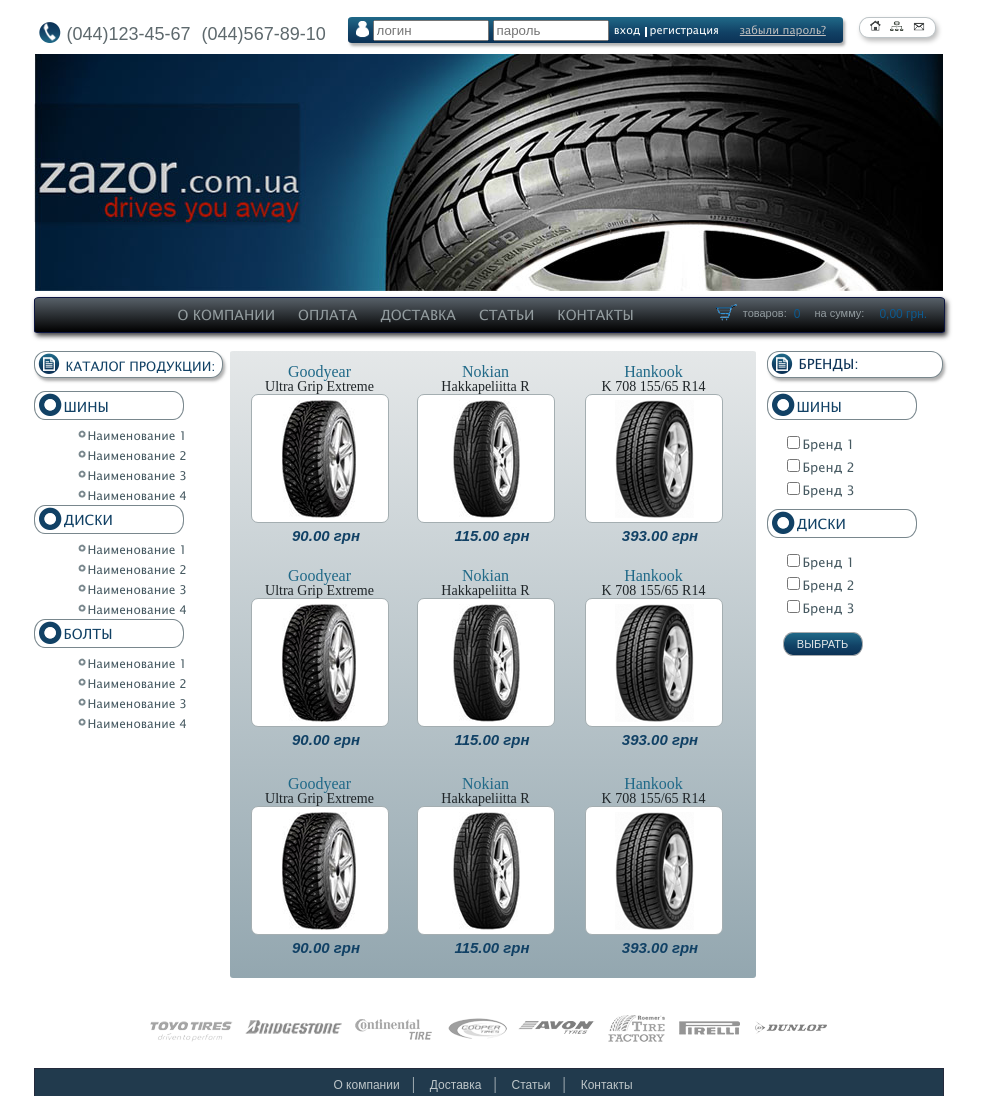
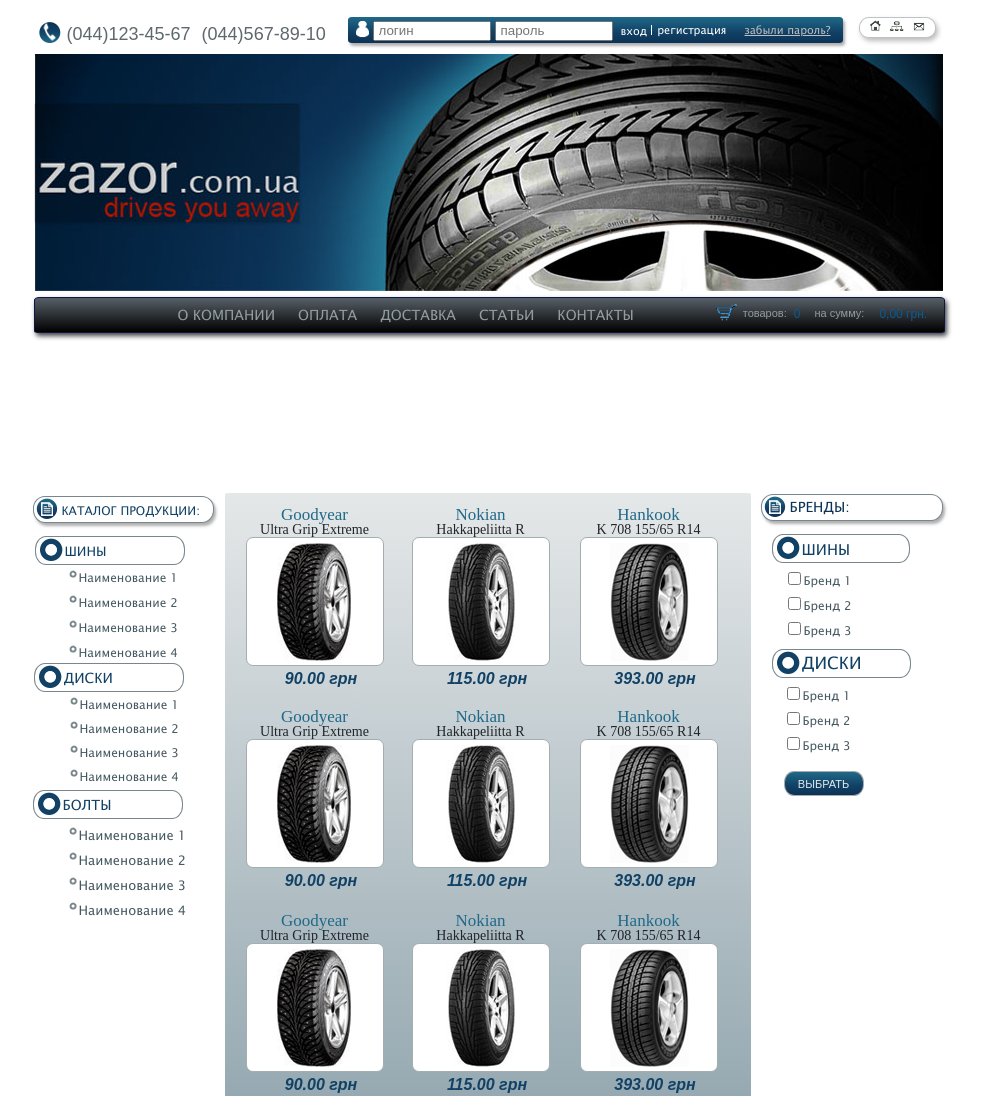
Before and after one commit to allachudovich/HomeWork6, a plain HTML site: page index.html in a window 1280 px wide. Shown: the top 1096 px of the page, without its empty margins (152-1134 px from the left). Drawn offline with Linux system fonts and the light colour scheme; files whose address does not match are found by name.

Commit message:
new changes

```diff
--- a/css/style.css
+++ b/css/style.css
@@ -88,48 +88,49 @@
 }
 
 .form_login {
-    width: 274px;
-    height: 26px;
     float: left;
     line-height: 25px;
 }
 
-.form_login input {
+input[type="text"], input[type="password"] {
     width: 108px;
+    height: 14px;
+    padding-left: 4px;
 }
 
 .entrance {
     display: inline-block;
-    float: right;
-    padding: inherit;
-    margin-top: 4px;
-    text-align: center;
+    padding-left: 4px;
+    padding-right: 4px;
+    outline: none;
     color: #fff;
     font-family: "Lucida Sans Unicode", Tahoma, sans-serif;
     font-size: 11px;
     border: none;
     background: none;
     cursor: pointer;
+    line-height: 22px;
 }
 
-.entrance:after {
-    width: 2px;
+.border_line {
+    float: left;
     height: 10px;
-    display: inline-block;
-    content: "";
-    vertical-align: top;
-    margin-top: 6px;
-    margin-left: 4px;
-    background-color: #fff;
+    color: #fff;
+    margin-top: 8px;
+    margin-bottom: 7px;
+    border-left: 1px solid white;
 }
 
-.regist_button {
-    padding-top: 4px;
+.regist_button a {
+    float: left;
+    display: inline-block;
+    line-height: 10px;
 }
 
 .regist {
-    padding-right: 17px;
-    padding-left: 3px;
+    padding-top: 8px;
+    padding-left: 5px;
+    padding-right: 18px;
     color: #fff;
     font-family: "Lucida Sans Unicode", Tahoma, sans-serif;
     font-size: 11px;
@@ -137,6 +138,7 @@
 }
 
 .forgot {
+    padding-top: 8px;
     font-family: "Lucida Sans Unicode", Tahoma, sans-serif;
     font-size: 11px;
     color: #bfbfbf;
@@ -242,22 +244,23 @@
     float: left;
     width: 187px;
     height: auto;
-    margin-top: 18px;
+    margin-top: 163px;
 }
 
 .catalog_left {
     width: 173px;
-    height: px;
-    padding: 8px 8px 0 8px;
+    padding-top: 8px;
+    padding-left: 8px;
     color: #114165;
-    font-size: 13px;
+    font-size: 12px;
     font-family: "Lucida Sans Unicode", Arial, sans-serif;
     line-height: 13px;
 }
 
 .catalog {
-    width: 187px;
+    width: 179px;
     height: 25px;
+    margin-left: -1px;
     -webkit-border-radius: 12px/12px 12px 13px 13px;
     -moz-border-radius: 12px/12px 12px 13px 13px;
     border-radius: 12px/12px 12px 13px 13px;
@@ -271,8 +274,8 @@
 .img_menu1 {
     float: left;
     padding-top: 1px;
-    padding-right: 6px;
-    padding-left: 3px;
+    padding-right: 4px;
+    padding-left: 2px;
 }
 
 .tyres_menu {
@@ -287,14 +290,15 @@
 
 .left_tyre {
     margin-top: 13px;
+    margin-left: 1px;
 }
 
 .tyre_left {
     padding-top: 9px;
     color: #114165;
-    font-size: 14px;
+    font-size: 13px;
     font-family: "Lucida Sans Unicode", Arial, sans-serif;
-    line-height: 13px;
+    line-height: 12px;
 }
 
 .img_menu2 {
@@ -306,10 +310,9 @@
 
 .tyre_name {
     height: 14px;
-    padding-top: 1px;
-    padding-left: 10px;
-    margin-top: 5px;
-    margin-left: 34px;
+    padding-left: 7px;
+    margin-top: 1px;
+    margin-left: 27px;
 }
 
 .tyre_name li a {
@@ -319,6 +322,7 @@
     color: #465961;
     font-size: 12px;
     font-family: "Lucida Sans Unicode", Arial, sans-serif;
+    line-height: 25px;
 }
 
 .tyre_name li a:hover {
@@ -333,11 +337,10 @@
 
 .tyre_name li {
     background: url(../img/marker.png) no-repeat 0 4px;
-    line-height: 20px;
 }
 
 .left_wheel {
-    margin-top: 65px;
+    margin-top: 83px;
 }
 
 .wheels_menu {
@@ -367,15 +370,14 @@
 
 .wheel_name {
     height: 14px;
-    padding-top: 1px;
-    padding-left: 10px;
-    margin-top: 5px;
-    margin-left: 34px;
+    padding-left: 8px;
+    margin-top: 1px;
+    margin-left: 28px;
 }
 
 .wheel_name li {
     background: url(../img/marker.png) no-repeat 0 4px;
-    line-height: 20px;
+    line-height: 24px;
 }
 
 .wheel_name li a {
@@ -398,7 +400,8 @@
 }
 
 .left_bolt {
-    margin-top: 65px;
+    margin-top: 83px;
+    margin-left: -1px;
 }
 
 .boltes_menu {
@@ -428,15 +431,14 @@
 
 .bolt_name {
     height: 14px;
-    padding-top: 1px;
-    padding-left: 10px;
-    margin-top: 5px;
-    margin-left: 34px;
+    padding-left: 3px;
+    margin-top: 4px;
+    margin-left: 33px;
 }
 
 .bolt_name li {
     background: url(../img/marker.png) no-repeat 0 4px;
-    line-height: 20px;
+    line-height: 25px;
 }
 
 .bolt_name li a {
@@ -444,7 +446,7 @@
     padding-left: 10px;
     text-decoration: none;
     color: #465961;
-    font-size: 12px;
+    font-size: 13px;
     font-family: "Lucida Sans Unicode", Arial, sans-serif;
 }
 
@@ -462,9 +464,8 @@
     width: 526px;
     height: 627px;
     float: left;
-    margin-top: 18px;
-    margin-right: 9px;
-    margin-left: 9px;
+    margin-top: 160px;
+    margin-left: 4px;
     -webkit-border-radius: 3px/2px 2px 3px 3px;
     -moz-border-radius: 3px/2px 2px 3px 3px;
     border-radius: 3px/2px 2px 3px 3px;
@@ -481,16 +482,16 @@
 }
 
 .second_choice {
-    padding-top: 25px;
+    padding-top: 21px;
 }
 
 .third_choice {
-    padding-top: 29px;
+    padding-top: 23px;
 }
 
 h4 {
     color: #206988;
-    font-size: 16px;
+    font-size: 17px;
     font-style: 'Lucida Sans Unicode', Arial, Tahoma, sans-serif;
     text-align: center;
 }
@@ -545,7 +546,7 @@
 .price {
     margin: 5px 1px 0 14px;
     color: #114165;
-    font-size: 15px;
+    font-size: 16px;
     font-style: italic;
     font-weight: bold;
     font-family: Arial, Tahoma, sans-serif;
@@ -553,10 +554,10 @@
 }
 
 .right_menu {
-    width: 176px;
+    width: 182px;
     float: right;
     height: auto;
-    margin-top: 18px;
+    margin-top: 161px;
 }
 
 .brand_menu {
@@ -583,10 +584,11 @@
 .right_check {
     display: block;
     margin-top: 13px;
+    margin-left: 11px;
 }
 
 .tyres_menu2 {
-    width: 148px;
+    width: 136px;
     height: 27px;
     margin-top: 13px;
     -webkit-border-radius: 11px/13px;
@@ -597,25 +599,25 @@
 }
 
 .tyre_right {
-    padding-top: 9px;
+    padding-top: 10px;
     color: #114165;
-    font-size: 14px;
+    font-size: 15px;
     font-family: "Lucida Sans Unicode", Arial, sans-serif;
-    line-height: 13px;
+    line-height: 11px;
 }
 
 .tyre_menu_check {
-    margin-top: 5px;
+    margin-top: -2px;
+    margin-left: 1px;
 }
 
 .tyre_check {
-    position: relative;
     display: block;
-    height: 15px;
-    padding-left: 16px;
+    height: 17px;
+    padding-left: 11px;
     padding-top: 8px;
     color: #465961;
-    font-size: 13px;
+    font-size: 12px;
     font-family: "Lucida Sans Unicode", Arial, sans-serif;
 }
 
@@ -630,9 +632,9 @@
 }
 
 .right_wheel {
-    width: 148px;
+    width: 137px;
     height: 27px;
-    margin-top: 15px;
+    margin-top: 13px;
     -webkit-border-radius: 11px/13px;
     -moz-border-radius: 11px/13px;
     border-radius: 11px/13px;
@@ -641,22 +643,23 @@
 }
 
 .wheel_right {
-    padding-top: 8px;
+    padding-top: 7px;
+    padding-left: 4px;
     color: #114165;
-    font-size: 14px;
+    font-size: 17px;
     font-family: "Lucida Sans Unicode", Arial, sans-serif;
     line-height: 13px;
 }
 
 .wheel_menu_check {
-    margin-top: 5px;
+    margin-top: -2px;
 }
 
 .search_button {
     width: 80px;
-    height: 24px;
+    height: 25px;
     margin-top: 20px;
-    margin-left: 16px;
+    margin-left: 12px;
     color: #e5e9ea;
     font-size: 11px;
     font-family: Arial, Tahoma, sans-serif;
@@ -734,12 +737,12 @@
 
 .footer_menu ul li {
     display: inline-block;
-    padding-right: 11px;
+    padding-right: 5px;
 }
 
 .footer_menu span {
     color: #bec6c9;
-    padding-left: 12px;
+    padding-left: 15px;
 }
 
 .footer_menu a {
--- a/index.html
+++ b/index.html
@@ -39,8 +39,9 @@
                     <form class="form_login" action="#" method="post">
                         <input type="text" name="name" placeholder="логин">
                         <input type="password" name="password" placeholder="пароль">
-                        <button class="entrance" name="entrance">вход</button>
+                        <input class="entrance" type="submit" value="вход">
                     </form>
+                    <div class="border_line"></div>
                     <div class="regist_button">
                         <a class="regist" href="#">регистрация</a>
                         <a class="forgot" href="#">забыли пароль?</a>
@@ -318,14 +319,14 @@
                     </div>
 
                     <div class="tyre_menu_check">
-                        <p class="tyre_check">
-                            <input type="checkbox" name="tyre_brand1">Бренд 1</p>
+                        <label class="tyre_check">
+                             <input type="checkbox" name="tyre_brand1">Бренд 1</label>
 
-                        <p class="tyre_check">
-                            <input type="checkbox" name="tyre_brand2">Бренд 2</p>
+                        <label class="tyre_check">
+                            <input type="checkbox" name="tyre_brand2">Бренд 2</label>
 
-                        <p class="tyre_check">
-                            <input type="checkbox" name="tyre_brand3">Бренд 3</p>
+                        <label class="tyre_check">
+                            <input type="checkbox" name="tyre_brand3">Бренд 3</label>
                     </div>
 
                     <div class="right_wheel">
@@ -336,17 +337,17 @@
                     </div>
 
                     <div class="wheel_menu_check">
-                        <p class="tyre_check">
-                            <input type="checkbox" name="wheel_brand1">Бренд 1</p>
+                        <label class="tyre_check">
+                            <input type="checkbox" name="wheel_brand1">Бренд 1</label>
 
-                        <p class="tyre_check">
-                            <input type="checkbox" name="wheel_brand2">Бренд 2</p>
+                        <label class="tyre_check">
+                            <input type="checkbox" name="wheel_brand2">Бренд 2</label>
 
-                        <p class="tyre_check">
-                            <input type="checkbox" name="wheel_brand3">Бренд 3</p>
+                        <label class="tyre_check">
+                            <input type="checkbox" name="wheel_brand3">Бренд 3</label>
                     </div>
 
-                    <button class="search_button" name="right search" value="search">ВЫБРАТЬ</button>
+                    <input class="search_button" type="submit" name="right search" value="ВЫБРАТЬ">
                 </form>
             </aside>
         </div>
@@ -371,7 +372,7 @@
                 </ul>
             </div>
             <div class="copyright">
-              <a href="#">Создание сайта</a> &copy; Global Vision
+                <a href="#">Создание сайта</a> &copy; Global Vision
             </div>
         </footer>
 
```
